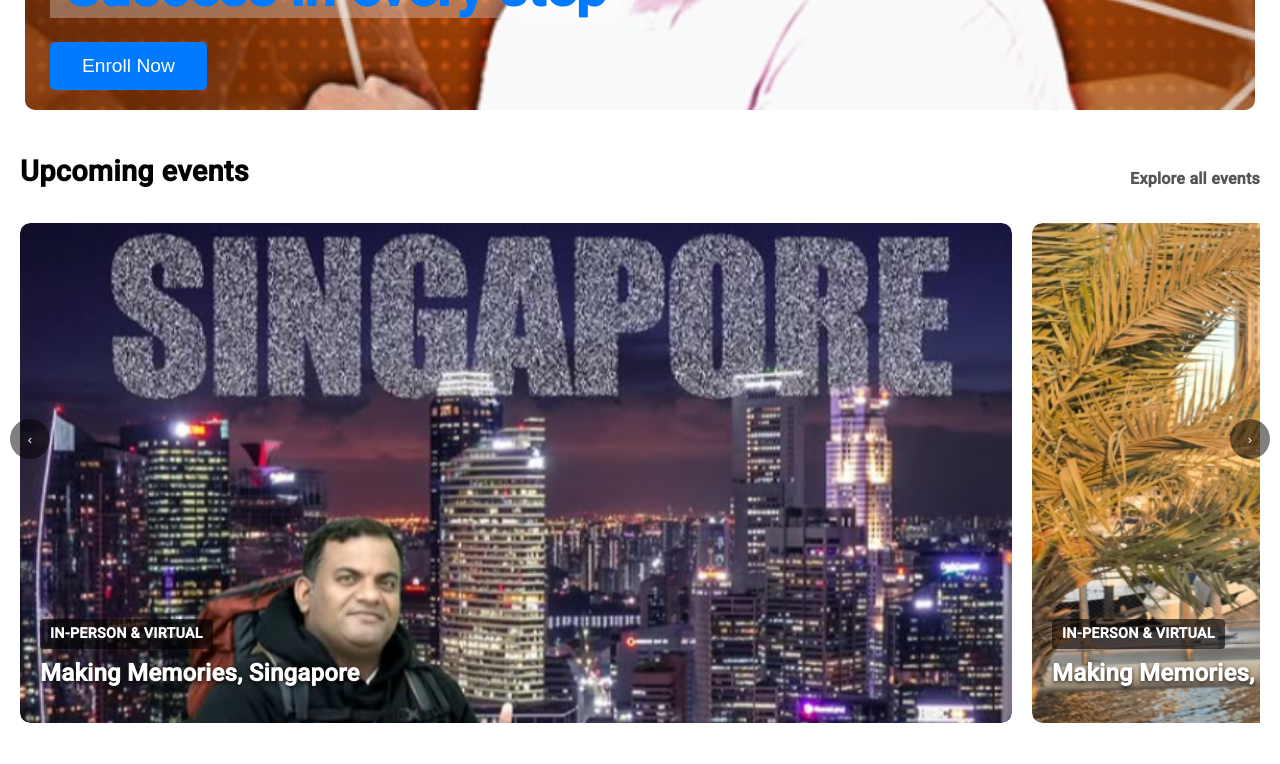
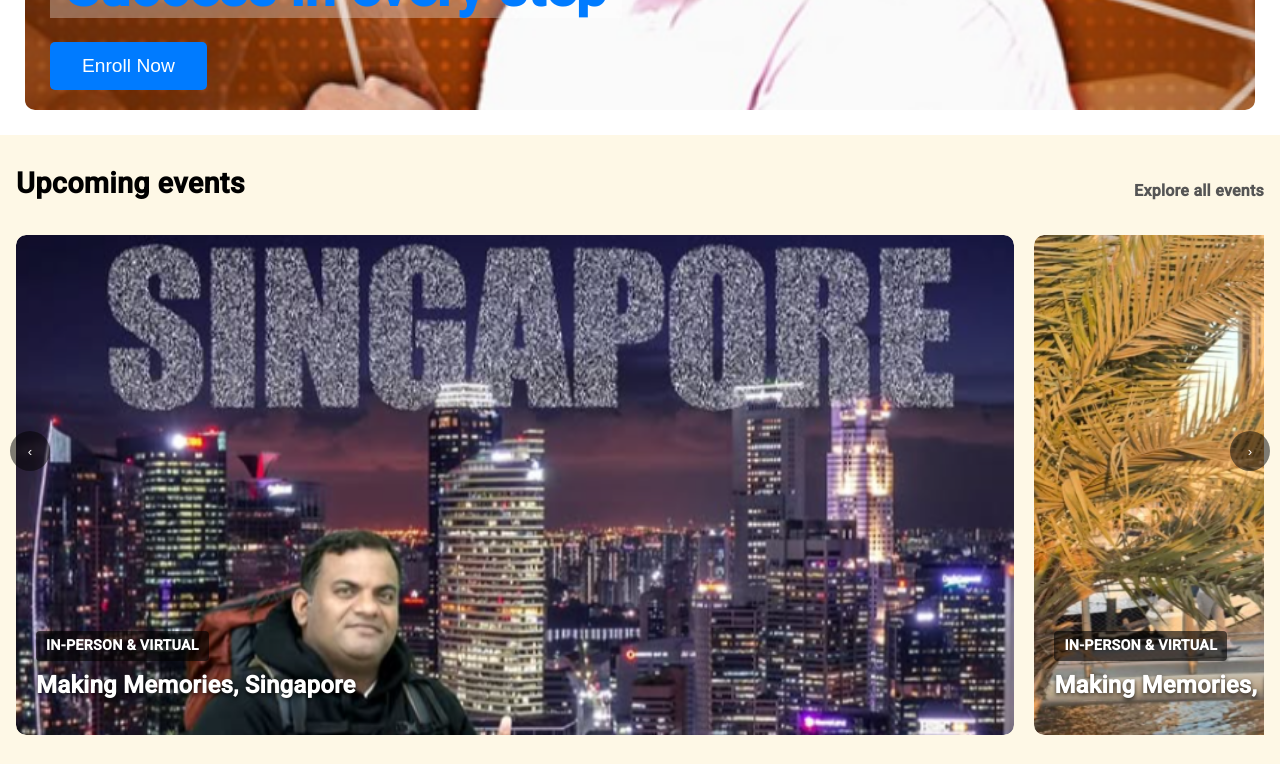
Before and after one commit to Akhiljoseph8/Praveen_Chirayath, an Angular app: page / in a window 1280 px wide. Shown: the part 660-1424 px from the top of the page. Built offline with nearby package versions, Linux system fonts and the light colour scheme.

Commit message:
first commit

```diff
--- a/src/app/pages/home/home.component.css
+++ b/src/app/pages/home/home.component.css
@@ -288,3 +288,14 @@
   font-size: 0.8em;
   cursor: pointer;
 }
+
+
+.section-light {
+  background-color: #f9f9f9; /* Light gray */
+  padding: 2rem 1rem;
+}
+
+.section-light-alt {
+  background-color: #fef8e6; /* Light beige */
+  padding: 2rem 1rem;
+}
--- a/src/app/pages/home/home.component.html
+++ b/src/app/pages/home/home.component.html
@@ -10,7 +10,7 @@
 </div>
 
 
-<div class="upcoming-events">
+<div class="upcoming-events section-light-alt">
   <div class="header">
     <h2 >Upcoming events</h2>
     <a class="explore-link" href="#">Explore all events</a>
@@ -41,7 +41,7 @@
 </div>
 
 
-<div class="available-courses">
+<div class="available-courses ">
   <h2>Available Courses</h2>
   <div class="courses-container">
     <div class="course-card" *ngFor="let course of courses">
```
